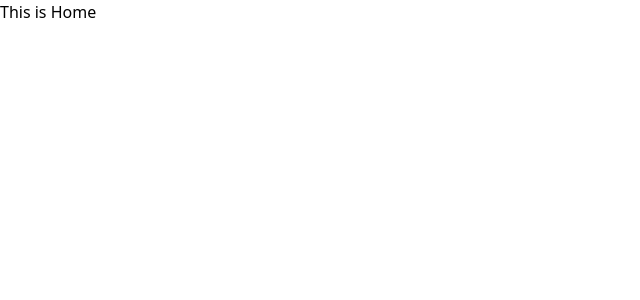
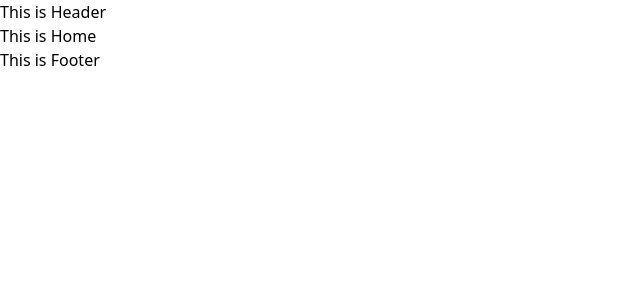
Before and after one commit to rockydey/restaurant-management-client, a React (Vite) app: page / in a window 1280 px wide. Shown: the top 300 px of the page, without its empty margins (0-640 px from the left). Built offline with nearby package versions, Linux system fonts and the light colour scheme.

Commit message:
404 page complete

```diff
--- a/package.json
+++ b/package.json
@@ -10,10 +10,12 @@
     "preview": "vite preview"
   },
   "dependencies": {
+    "@react-icons/all-files": "^4.1.0",
     "localforage": "^1.10.0",
     "match-sorter": "^6.3.4",
     "react": "^18.2.0",
     "react-dom": "^18.2.0",
+    "react-icons": "^5.2.1",
     "react-router-dom": "^6.23.0",
     "sort-by": "^1.2.0"
   },
--- a/src/App.jsx
+++ b/src/App.jsx
@@ -1,10 +1,14 @@
 import { Outlet } from "react-router-dom";
 import "./App.css";
+import Header from "./components/Shared/Header/Header";
+import Footer from "./components/Shared/Footer/Footer";
 
 function App() {
   return (
     <div>
+      <Header />
       <Outlet />
+      <Footer />
     </div>
   );
 }
--- a/src/Routes/Router/Router.jsx
+++ b/src/Routes/Router/Router.jsx
@@ -1,11 +1,13 @@
 import { createBrowserRouter } from "react-router-dom";
 import App from "../../App";
 import Home from "../../pages/Home/Home";
+import NotFound from "../../pages/NotFound/NotFound";
 
 const router = createBrowserRouter([
   {
     path: "/",
     element: <App />,
+    errorElement: <NotFound />,
     children: [
       {
         path: "/",
--- /dev/null
+++ b/src/components/Shared/Footer/Footer.jsx
@@ -0,0 +1,7 @@
+import "./Footer.css";
+
+const Footer = () => {
+  return <div>This is Footer</div>;
+};
+
+export default Footer;
--- /dev/null
+++ b/src/components/Shared/Header/Header.jsx
@@ -0,0 +1,7 @@
+import "./Header.css";
+
+const Header = () => {
+  return <div>This is Header</div>;
+};
+
+export default Header;
--- /dev/null
+++ b/src/pages/NotFound/NotFound.jsx
@@ -0,0 +1,26 @@
+import { Link } from "react-router-dom";
+import img404 from "../../assets/404/404.jpg";
+import { FaArrowLeft } from "react-icons/fa6";
+
+const NotFound = () => {
+  return (
+    <div className='my-10'>
+      <div className='w-4/5 md:w-3/5 lg:w-2/5 mx-auto'>
+        <img
+          className='rounded-xl border-2 border-color6'
+          src={img404}
+          alt='404 Image'
+        />
+        <div className='mt-5 flex justify-center'>
+          <Link
+            to='/'
+            className='font-pacifico flex gap-3 items-center w-fit  p-3 bg-color9 text-color8 rounded-xl text-2xl'>
+            <FaArrowLeft /> Back to Home
+          </Link>
+        </div>
+      </div>
+    </div>
+  );
+};
+
+export default NotFound;
```
Also changed, not shown: src/assets/404/404.jpg (added), src/components/Shared/Footer/Footer.css (added), src/components/Shared/Header/Header.css (added), 1 other file (tests, documents, lock files or other folders).
